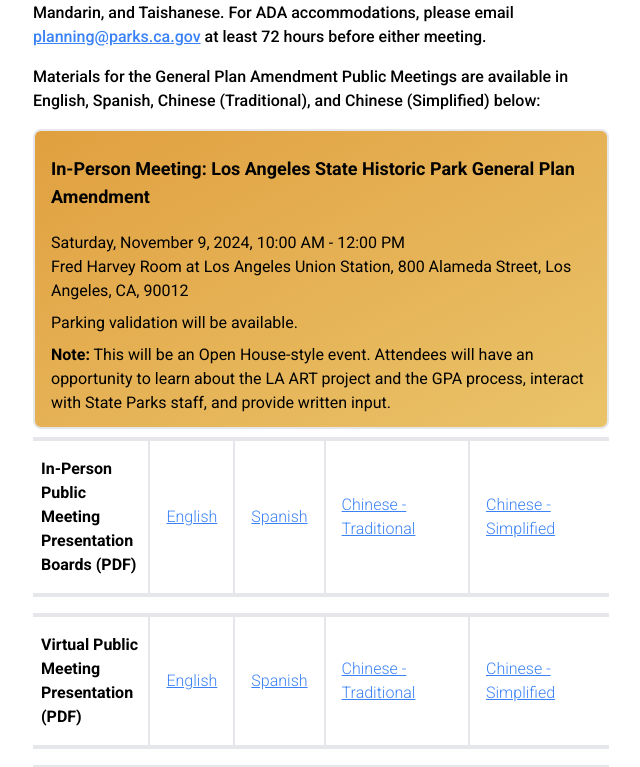
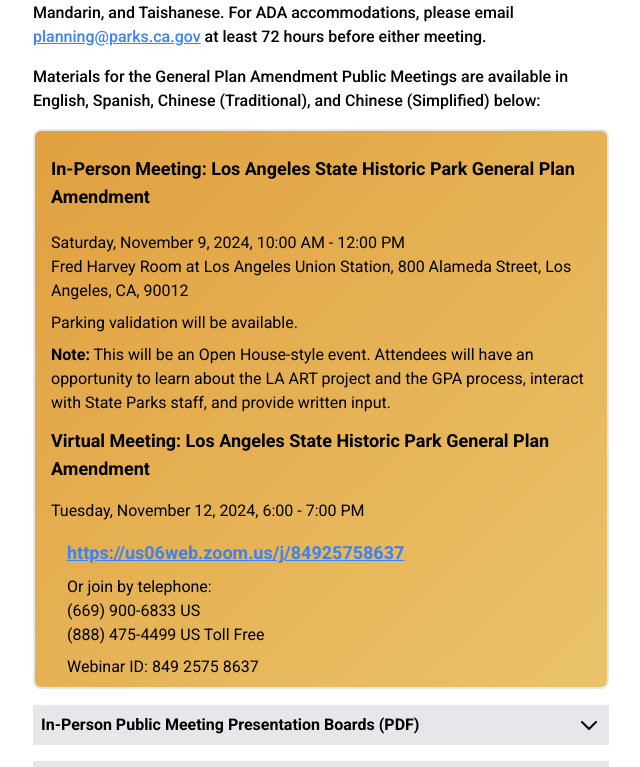
Before and after one commit to AECOMVizStudio/la_art, a React (Vite) app: page / in a window 1280 px wide. Shown: the part 2201-2968 px from the top of the page, without its empty margins (151-791 px from the left). Built offline with nearby package versions, Linux system fonts and the light colour scheme.

Commit message:
made mobile view the standard at all screen sizes

```diff
--- a/src/components/children/Headings/Meetings.tsx
+++ b/src/components/children/Headings/Meetings.tsx
@@ -98,7 +98,8 @@ const Meetings = () => {
             <p className="font-medium pt-4">Interpretation will be provided at the Public Meetings in Spanish, Cantonese, Mandarin, and Taishanese.  For ADA accommodations, please email <span className="text-blue-500 underline">planning@parks.ca.gov</span> at least 72 hours before either meeting.</p>
             <p className="font-medium py-4">Materials for the General Plan Amendment Public Meetings are available in English, Spanish, Chinese (Traditional), and Chinese (Simplified) below:</p>
 
-        <div className="bg-gradient-to-br from-[rgba(214,128,0,0.75)] to-[rgba(227,175,55,0.75)] border-2 border-gray-200 rounded-lg p-2 mb-2 md:px-4">
+            <div className="bg-gradient-to-br from-[rgba(214,128,0,0.75)] to-[rgba(227,175,55,0.75)] border-2 border-gray-200 rounded-lg p-2 mb-4 md:px-4">
+
 
                 <div className="font-normal">
                     <h5 className="font-semibold py-4 text-lg">In-Person Meeting: Los Angeles State Historic Park General Plan Amendment</h5>
@@ -108,8 +109,25 @@ const Meetings = () => {
                             Fred Harvey Room at Los Angeles Union Station, 800 Alameda Street, Los Angeles, CA, 90012
                         </div>
                         <div className="py-1">Parking validation will be available.</div>
-                  <div className="py-1"><b>Note:</b> This will be an Open House-style event. Attendees will have an opportunity to learn about the LA ART project and the GPA process, interact with State Parks staff, and provide written input.</div>
+                        <div className="py-1"><b>Note:</b> This will be an Open House-style event. Attendees will have an opportunity to learn about the LA ART project and the GPA process, interact with State Parks staff, and provide written input.
 </div>
+                </div>
+
+                <div>
+                    <h4 className="font-semibold pt-2 text-lg">Virtual Meeting: Los Angeles State Historic Park General Plan Amendment</h4>
+                    <p className="font-normal pt-4">Tuesday, November 12, 2024, 6:00 - 7:00 PM </p>
+                    <div className="font-normal pt-4 mx-4 w-[80%]">
+                        <a className="text-blue-500 underline font-bold text-sm sm:text-lg" href='https://us06web.zoom.us/j/84925758637' target="_blank" rel="noopener noreferrer">https://us06web.zoom.us/j/84925758637</a>
+                        <div className="py-2">
+                            <p>Or join by telephone:</p>
+                            <p>(669) 900-6833 US</p>
+                            <p>(888) 475-4499 US Toll Free</p>
+                        </div>
+                        <p>Webinar ID: 849 2575 8637</p>
+                    </div>
+                </div>
+
+                {/* <img src="/CalStateParkLogo.png" alt="" className="absolute opacity-15" id="upcomingWatermark"></img> */}
 
             </div>
           <MaterialsExpandable props={inPersonPublicMeetingPresentationBoards} />
--- a/src/components/children/Headings/reusable/MaterialsExpandable.tsx
+++ b/src/components/children/Headings/reusable/MaterialsExpandable.tsx
@@ -12,7 +12,7 @@ const MaterialsExpandable = ({ props }: MaterialsExpandableProps) => {
   return (
     <div className='mb-4'>
       {/* mobile view */}
-      <div className='lg:hidden' onClick={expandHandler}>
+      <div onClick={expandHandler}>
         <div className="bg-gray-200 flex justify-between p-2 hover:cursor-pointer">
           <p className='text-left font-bold'>{props[0].document}</p>
           <svg xmlns="http://www.w3.org/2000/svg" className="h-6 w-6 transition-transform duration-300 ease-in-out" fill="none" viewBox="0 0 24 24" stroke="currentColor"
@@ -34,8 +34,8 @@ const MaterialsExpandable = ({ props }: MaterialsExpandableProps) => {
           })}
         </div>
       </div>
-      {/* desktop view */}
-      <div className="hidden lg:flex min-w-full justify-normal">
+      {/* desktop view, client requested all views use mobile view so the following is not used*/}
+      <div className="hidden min-w-full ">
         <p className='px-2 py-4 border-y-4 font-bold w-1/4'>{props[0].document}</p>
         {props.map((material) => {
           return (
```
Lines whose indentation alone changed are shown as unchanged.
